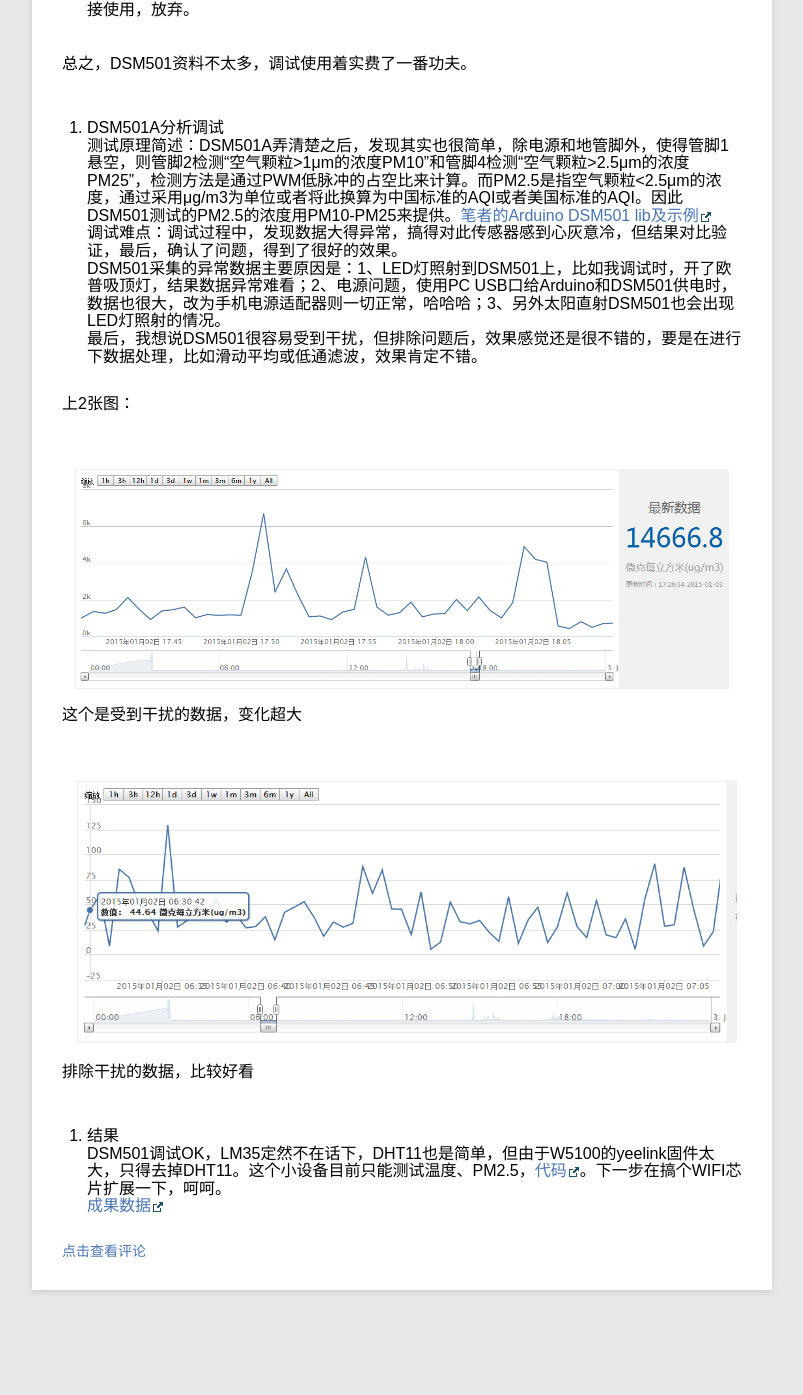
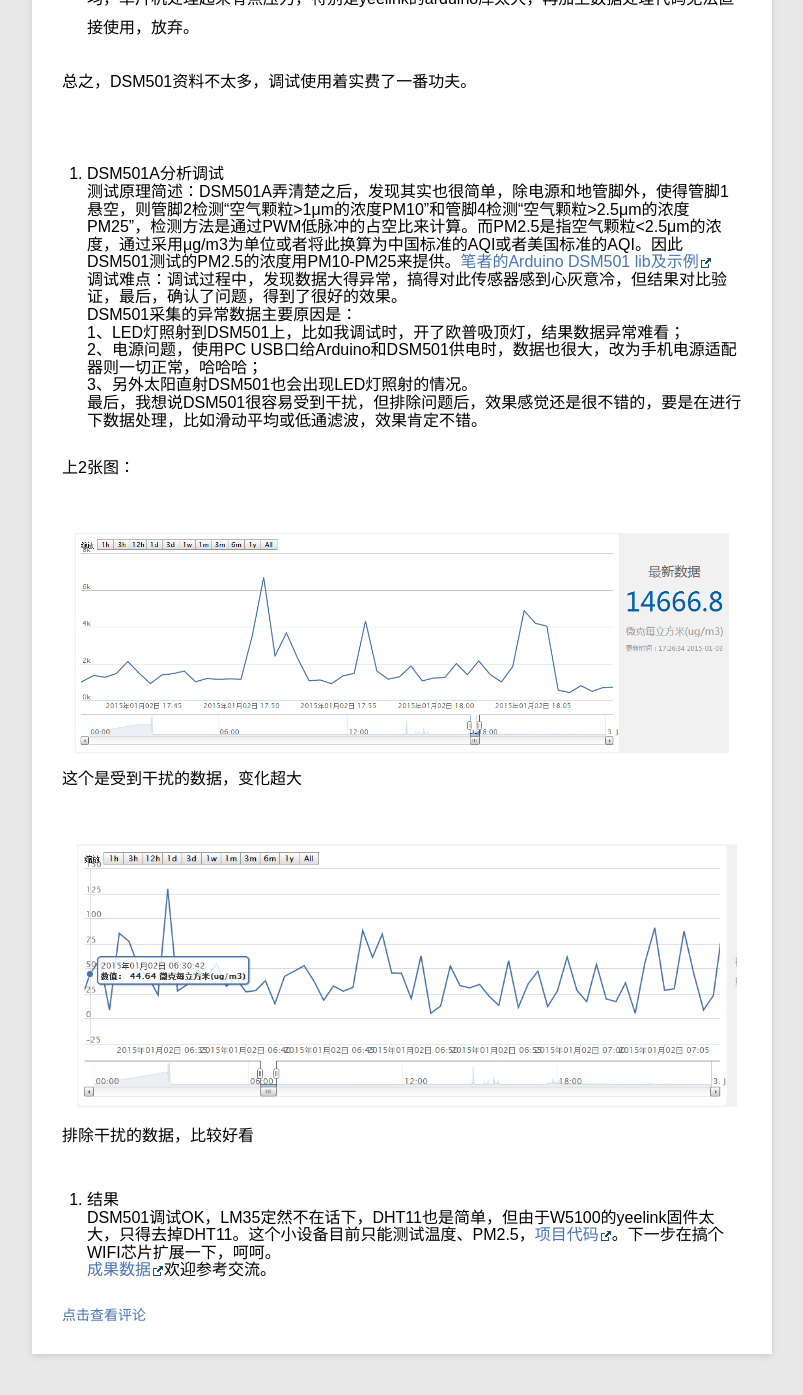
Before and after one commit to richardhmm/blog, a Jekyll site: the page built from _posts/blog/2015-01-05-DSM501.md, in a window 1280 px wide and 1400 px high, scrolled down 860 px. Shown: the top 1395 px of the window, without its empty margins (78-881 px from the left). Built offline with Jekyll 4.4.1, drawn with Linux system fonts in a browser that asks for light colours; Markdown is read by kramdown in place of the engine named in the settings; comment, search, counter and statistics services are not loaded; before the commit the page ends 2230 px from its top, so only the background shows below that.

Commit message:
完善格式

```diff
--- a/_posts/blog/2015-01-05-DSM501.md
+++ b/_posts/blog/2015-01-05-DSM501.md
@@ -6,9 +6,8 @@ category: blog
 ---
 
 冬天来了，PM2.5也随之飙升。想想arduino板买回来也有一段时间了，一直没动手搞点小东东。OK，刚好有DSM501A传感器，就搞了室内空气质量检测表，玩玩。
-
 1. 目标：
-<br>做个小设备监测空气质量定时采集数据传到服务器（yeelink），先简单点搞个温度、湿度、PM2.5，后续增加其它传感器。<br>
+<br>做个小设备监测空气质量定时采集数据传到服务器（yeelink），先简单点搞个温度、湿度、PM2.5，后续增加其它传感器。<br><br>
 2. 主要材料：
 <ul>
     <li>arduino leonardo 1块</li>
@@ -24,11 +23,11 @@ category: blog
     <li>[自制Arduino检测器，随时关注空气质量][1]，翻译内容很专业，扩展示例参考性很好，可惜给的代码没有DSM501库，理解起来比较麻烦。</li>
     <li>github上有个[AqiMon][2]，代码写得很不错，可惜直接用出不来结果，数据处理用了滑动平均，单片机处理起来有点压力，特别是yeelink的arduino库太大，再加上数据处理代码无法直接使用，放弃。</li>
 </ul>
-总之，DSM501资料不太多，调试使用着实费了一番功夫。<br>
+总之，DSM501资料不太多，调试使用着实费了一番功夫。<br><br>
 4. DSM501A分析调试<br>
 测试原理简述：DSM501A弄清楚之后，发现其实也很简单，除电源和地管脚外，使得管脚1悬空，则管脚2检测“空气颗粒>1μm的浓度PM10”和管脚4检测“空气颗粒>2.5μm的浓度PM25”，检测方法是通过PWM低脉冲的占空比来计算。而PM2.5是指空气颗粒<2.5μm的浓度，通过采用μg/m3为单位或者将此换算为中国标准的AQI或者美国标准的AQI。因此DSM501测试的PM2.5的浓度用PM10-PM25来提供。[笔者的Arduino DSM501 lib及示例][3]<br>
 调试难点：调试过程中，发现数据大得异常，搞得对此传感器感到心灰意冷，但结果对比验证，最后，确认了问题，得到了很好的效果。<br>
-DSM501采集的异常数据主要原因是：1、LED灯照射到DSM501上，比如我调试时，开了欧普吸顶灯，结果数据异常难看；2、电源问题，使用PC USB口给Arduino和DSM501供电时，数据也很大，改为手机电源适配器则一切正常，哈哈哈；3、另外太阳直射DSM501也会出现LED灯照射的情况。<br>
+DSM501采集的异常数据主要原因是：<br>1、LED灯照射到DSM501上，比如我调试时，开了欧普吸顶灯，结果数据异常难看；<br>2、电源问题，使用PC USB口给Arduino和DSM501供电时，数据也很大，改为手机电源适配器则一切正常，哈哈哈；<br>3、另外太阳直射DSM501也会出现LED灯照射的情况。<br>
 最后，我想说DSM501很容易受到干扰，但排除问题后，效果感觉还是很不错的，要是在进行下数据处理，比如滑动平均或低通滤波，效果肯定不错。
 
 上2张图：
@@ -41,8 +40,8 @@ DSM501采集的异常数据主要原因是：1、LED灯照射到DSM501上，比
 排除干扰的数据，比较好看
 
 5. 结果<br>
-DSM501调试OK，LM35定然不在话下，DHT11也是简单，但由于W5100的yeelink固件太大，只得去掉DHT11。这个小设备目前只能测试温度、PM2.5，[代码][4]。下一步在搞个WIFI芯片扩展一下，呵呵。<br>
-[成果数据][5]
+DSM501调试OK，LM35定然不在话下，DHT11也是简单，但由于W5100的yeelink固件太大，只得去掉DHT11。这个小设备目前只能测试温度、PM2.5，[项目代码][4]。下一步在搞个WIFI芯片扩展一下，呵呵。<br>
+[成果数据][5]欢迎参考交流。
 
 [1]: http://www.guokr.com/article/434130/
 [2]: https://github.com/alexjx/AqiMon/blob/master/
```
